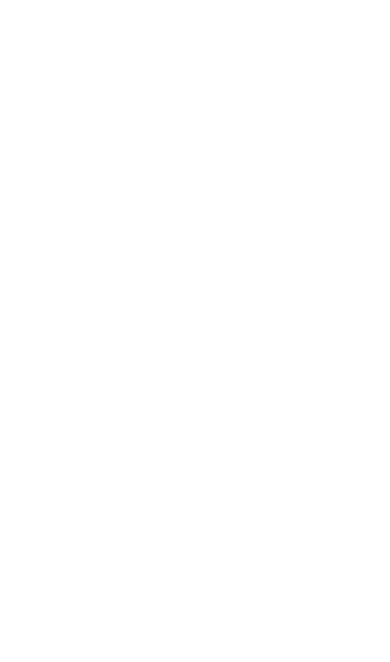
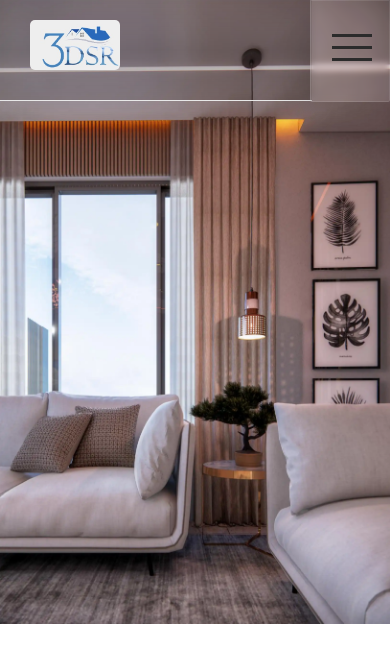
Before and after one commit to Umang9427/3dsr, a plain HTML site: page index.html in a window 390 px wide. Shown: the top 662 px of the page. Drawn offline with nearby package versions, Linux system fonts and the light colour scheme.

Commit message:
Index file made

```diff
--- a/index.html
+++ b/index.html
@@ -23,6 +23,59 @@
 
 <body>
 
+    <header>
+        <nav>
+            <div class="maxnavigationbarcontainer" id="maxnavigationbarcontainer">
+                <a class="navlogo" href="#">
+                    <img class="img-fluid" src="img/logo/3dsr.jpg" width="120px" height="70px">
+                </a>
+                <div class="rightnav" id="rightnav">
+                    <a id="rightnav1" href="#">Gallery</a>
+                    <a id="rightnav2" href="#">Services</a>
+                    <a id="rightnav3" href="#">About</a>
+                    <a id="rightnav4" href="#">Blogs</a>
+                </div>
+            </div>
+
+
+            <!--Not using anchor tag, because mobile version has different URL-->
+            <div class="minnavigationbarcontainer" id="minnavigationbarcontainer" onClick="NavDynamicURL()">
+                <h5 id="rightestnavh5">Contact</h5>
+
+
+            </div>
+        </nav>
+
+        <!------------------------------- The overlay (Mobile View Menu) --------------------------------->
+        <div id="myNav" class="overlay">
+            <a href="javascript:void(0)" class="closebtn" onclick="closeNav()">&times;</a>
+            <div class="overlay-content">
+                <a href="#">About</a>
+                <a href="#">Services</a>
+                <a href="#">Gallery</a>
+                <a href="#">Blogs</a>
+                <a href="#">Contact</a>
+            </div>
+        </div>
+
+
+        <div class="hamburger" id="hamburger-3" onclick="openNav()">
+            <div class="line"></div>
+            <div class="line"></div>
+            <div class="line"></div>
+        </div>
+
+        <!------------------------------- End of The overlay (Mobile View Menu) --------------------------------->
+    </header>
+
+
+    <div class="background"></div>
+
+
 </body>
 
+<script src="https://cdnjs.cloudflare.com/ajax/libs/jquery/3.1.0/jquery.min.js"></script>
+<script src="index.js"></script>
+
+
 </html>
--- /dev/null
+++ b/index.js
@@ -0,0 +1,74 @@
+function openNav() {
+    document.getElementById("myNav").style.height = "100%";
+  }
+
+  function closeNav() {
+    document.getElementById("myNav").style.height = "0%";
+  }
+
+
+
+  /* Different URL Opens on mobile and PC in Minnavigationbar */
+  function NavDynamicURL() {
+    var is_mobile = false;
+
+    if( $('#rightnav').css('display')=='none') {
+        is_mobile = true;
+    }
+
+    // now I can use is_mobile to run javascript conditionally
+
+    if (is_mobile == true) {
+      openNav();
+    }
+    else{
+      location.href='temp.html';
+    }
+ };
+
+
+
+
+/* ------------------------------------------- On Scroll change NavBar ------------------------------------------------------ */
+$(window).scroll(function () {
+	var sc = $(window).scrollTop()
+	if (sc > 100) {
+		$("#maxnavigationbarcontainer").css('height', '50px');
+    $("#minnavigationbarcontainer").css('height', '50px');
+    $("#maxnavigationbarcontainer").css('transition', '0.7s ease');
+    $("#minnavigationbarcontainer").css('transition', '0.7s ease');
+    $("#maxnavigationbarcontainer").css('background', 'rgba(0,0,0, 0.7)');
+    $("#maxnavigationbarcontainer").css('border-bottom', '0px ');
+    $("#rightnav").css('margin-top', '10px');
+    $("#rightnav1").css('padding', '20px 45px 14px 45px');
+    $("#rightnav2").css('padding', '20px 45px 14px 45px');
+    $("#rightnav3").css('padding', '20px 45px 14px 45px');
+    $("#rightnav4").css('padding', '20px 45px 14px 45px');
+    $("#rightnav").css('transition', '0.7s ease');
+    $("#rightestnavh5").css('padding-top', '5px');
+    $("#rightestnavh5").css('color', 'rgb(60,60,60)');
+    $("#rightestnavh5").css('transition', '0.7s ease');
+    $("#hamburger-3").css('top', '4px');
+    $("#hamburger-3").css('transition', '0.7 ease');
+
+	}
+	else {
+		$("#maxnavigationbarcontainer").css('height', '100px');
+    $("#minnavigationbarcontainer").css('height', '100px');
+    $("#maxnavigationbarcontainer").css('transition', '0.2s ease-in-out');
+    $("#minnavigationbarcontainer").css('transition', '0.2s ease-in-out');
+    $("#maxnavigationbarcontainer").css('background', 'linear-gradient(rgba(0,0,0, 0.2),rgba(0,0,0,0.3 ), rgba(0,0,0,0.2)');
+    $("#maxnavigationbarcontainer").css('border-bottom', '1px solid rgb(232, 232, 232)');
+    $("#rightnav").css('margin-top', '35px');
+    $("#rightnav").css('transition', '0.2s ease');
+    $("#rightnav1").css('padding', '40px 45px 39px 45px');
+    $("#rightnav2").css('padding', '40px 45px 39px 45px');
+    $("#rightnav3").css('padding', '40px 45px 39px 45px');
+    $("#rightnav4").css('padding', '40px 45px 39px 45px');
+    $("#rightestnavh5").css('padding-top', '30px');
+    $("#rightestnavh5").css('transition', '0.2s ease');
+    $("#rightestnavh5").css('color', 'rgb(236,236,236)');
+    $("#hamburger-3").css('top', '25px');
+    $("#hamburger-3").css('transition', '0.2 ease');
+	}
+});
--- a/style.css
+++ b/style.css
@@ -1,19 +1,231 @@
-* {
-    box-sizing: border-box;
-    margin: 0;
-    padding: 0;
-  }
-
-html,
-body {
-  max-width: 100%;
-  overflow-x: hidden;
+body{
+  font-family: "Rubik", sans-serif;
   margin: 0;
   padding: 0;
-  scroll-behavior: smooth !important;
-  text-decoration: none !important;
-  -moz-osx-font-smoothing: grayscale;
-  -webkit-font-smoothing: antialiased;
-  text-rendering: optimizelegibility;
-  font-display: swap;
+  overflow-x: hidden;
 }
+.background{
+  min-height: 250vh;
+  background: url(./img/l/16_result.webp);
+  background-repeat: no-repeat;
+  background-size: contain;
+  z-index: 0  ;
+}
+
+/*-------------------------------------------- Navigation Bar ------------------------------------------------*/
+
+
+
+.maxnavigationbarcontainer{
+  width: 90%;
+  height: 100px;
+  position: fixed;
+  background: linear-gradient(rgba(0,0,0, 0.2),rgba(0,0,0,0.3 ), rgba(0,0,0,0.2));
+  top: 0;
+  left: 0;
+  border-bottom: 1px solid rgb(232, 232, 232);
+  transition: 0.7s ease-in-out;
+  box-shadow: rgba(100, 100, 111, 0.2) 0px 7px 29px 0px;
+}
+
+.maxnavigationbarcontainer a img{
+  margin-top: 12px;
+  margin-left: 100px;
+  border-radius: 5px;
+}
+
+.minnavigationbarcontainer{
+  width: 10%;
+  height: 100px;
+  position: fixed;
+  background-color: rgba(255, 255, 255, 0.1);
+  backdrop-filter: blur(3px);
+  top: 0;
+  right: 0;
+  text-decoration: none;
+  border-radius: 0 0px 2px 2px;
+  cursor: pointer;
+  border: 1px solid rgba(255, 255, 255, 0.1);
+  box-shadow: rgba(0, 0, 0, 0.25) 0px 25px 50px -12px;
+}
+
+
+
+.minnavigationbarcontainer h5{
+  padding-top: 30px;   /*Increasing the hover range of anchor tag*/
+  color: rgb(236, 236, 236);
+  font-size: 25px;
+  text-align: center;
+  align-items: center;
+  justify-content: center;
+  transform: translateY(-37px);
+  transition: 0.1s ease-in-out;
+}
+
+.minnavigationbarcontainer:hover{
+  animation: scalecontact 0.7s;
+}
+
+@keyframes scalecontact {
+0% {transform: scale(1) translateX(0px);}
+50% {transform: scale(1.2) translateX(11px); }
+100% {transform: scale(1) translateX(0px);}
+}
+
+.minnavigationbarcontainer:hover h5{ /*Aligning the Font*/
+  transform:  translateX(0px) translateY(-37px);
+  transition: 0.1s ease-in-out;
+}
+
+
+
+
+
+.rightnav{
+  float: right;
+  text-decoration: none;
+  align-items: center;
+  justify-content: center;
+  text-align: center;
+  margin-top: 35px;
+}
+.rightnav a{
+  text-decoration: none;
+  color: rgb(240, 240, 240);
+  padding: 40px 45px 39px 45px;
+  font-size: 24px;
+  transition: 0.2s ease-in-out;
+
+}
+.rightnav a:hover{
+  background-color: rgba(255,255,255, 0.2);
+  backdrop-filter: blur(3px);
+
+}
+
+
+/* ------------------------------------ Hamburger Menu (Overlay) CSS --------------------------------------- */
+
+
+.overlay {
+
+  height: 0%;
+  width: 100%;
+  position: fixed;
+  z-index: 1;
+  top: 0;
+  left: 0;
+  background-color: rgb(0,0,0);
+  background-color: rgba(0,0,0, 0.8);
+  overflow-y: hidden;
+  transition: 0.5s ease-in-out;
+}
+
+.overlay-content {
+  position: relative;
+  top: 25%;
+  width: 100%;
+  text-align: center;
+  margin-top: 30px;
+}
+
+.overlay a {
+  padding: 8px;
+  text-decoration: none;
+  font-size: 36px;
+  color: #818181;
+  display: block;
+  transition: 0.3s ease-in-out;
+}
+
+.overlay a:hover, .overlay a:focus {
+  color: #f1f1f1;
+}
+
+.overlay .closebtn {
+  position: absolute;
+  top: 20px;
+  right: 45px;
+  font-size: 60px;
+}
+
+
+.hamburger{
+  align-content: center;
+  text-align: center;
+  justify-content: center;
+  display: none;
+  position: fixed;
+  top: 25px;
+  right: 9px;
+}
+
+.hamburger .line {
+  width: 40px;
+  height: 3px;
+  background-color: rgb(43, 43, 43);
+  display: block;
+  margin: 9px;
+  -webkit-transition: all 0.2s ease-in-out;
+  -o-transition: all 0.2s ease-in-out;
+  transition: all 0.2s ease-in-out;
+  text-decoration: none;
+}
+
+
+
+
+
+/*------------------------- End of hamburger ---------------------------------*/
+
+
+
+
+
+
+
+
+
+
+
+@media screen and (max-width: 1000px){
+  .rightnav{
+    display: none;
+  }
+  .maxnavigationbarcontainer a img{
+    width: 90px;
+    height: 50px;
+    margin-top: 20px;
+    margin-left: 30px;
+  }
+  .maxnavigationbarcontainer{
+    height: 100px;
+    width: 80%;
+  }
+  .minnavigationbarcontainer{
+    height: 100px;
+    width: 20%;
+  }
+  .minnavigationbarcontainer h5{
+    display: none;
+  }
+  .hamburger{
+    display: block;
+  }
+  .background{
+    background: url(./img/p/17_result.webp);
+    background-repeat: no-repeat;
+    background-size: contain;
+  }
+}
+
+
+@media screen and (max-height: 450px) {
+  .overlay {overflow-y: auto;}
+  .overlay a {font-size: 20px}
+  .overlay .closebtn {
+  font-size: 40px;
+  top: 15px;
+  right: 35px;
+  }
+}
```
